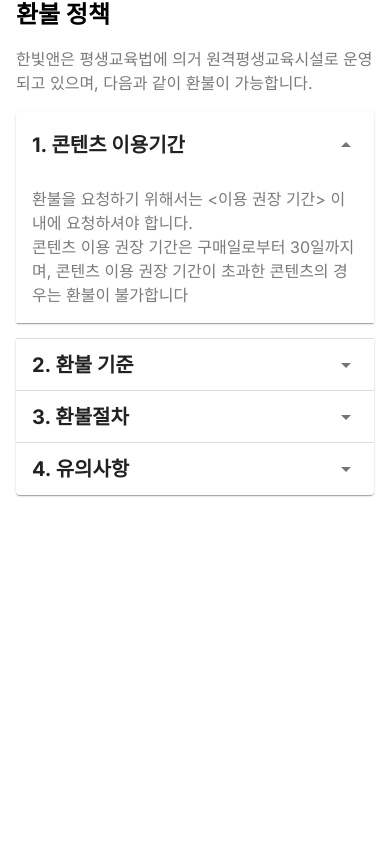
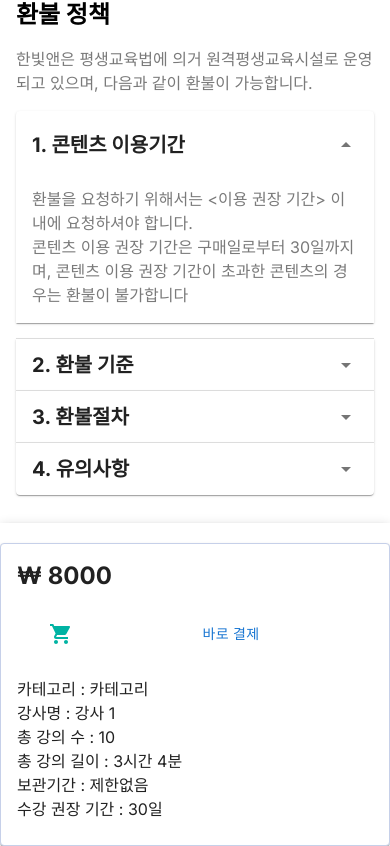
Before and after one commit to Ariel-92/hanbit-subject, a Next.js app: page /product/001 in a window 390 px wide. Shown: the part 3083-3929 px from the top of the page. Before the commit the page ends 3606 px from the top, so only its background shows below. Built offline with nearby package versions, Linux system fonts and the light colour scheme.

Commit message:
add purchase card

```diff
--- a/app/product/[productNo]/page.tsx
+++ b/app/product/[productNo]/page.tsx
@@ -102,7 +102,17 @@ export default function ProductDetailPage({ params }: ProductDetailProps) {
         reviewRate: 3,
         reviewDate: "2024-01-05",
       }
-    ]
+    ],
+    purchaseInfo: {
+      salePrice: 8000,
+      norPrice: 10000,
+      category: "카테고리",
+      author: "강사 1",
+      totalPlayTerm: 10,
+      totalPlayTime: "3시간 4분",
+      storagePeriod: "제한없음",
+      recommendPeriod: "30일"
+    }
   }
 
   return (
--- a/components/product/product-detail.tsx
+++ b/components/product/product-detail.tsx
@@ -7,6 +7,7 @@ import ProductDetailRelatedContents from "@/components/product/product-detail/pr
 import ProductDetailReview from "@/components/product/product-detail/product-detail-review"
 import ProductDetailRefundPolicy from "@/components/product/product-detail/product-detail-refund-policy"
 import ProductDetailContentsTab from "@/components/product/product-detail/product-detail-contents-tab"
+import ProductPurchaseCard from "@/components/product/product-detail/product-purchase-card"
 
 interface ProductDetailProps {
   productData: ProductInfo
@@ -16,8 +17,9 @@ export default function ProductDetail({ productData }: ProductDetailProps) {
   return (
     <>
       <ProductDetailBasicInfo productNm={productData.productNm} tags={productData.tags} imgPath={productData.imgPath} />
-      <div className="max-w-[1140px] mx-auto">
-        <ProductDetailContentsTab productData={productData} />
+      <div className="max-w-[1140px] mx-auto md:flex">
+        <ProductDetailContentsTab className="w-full" productData={productData} />
+        <div className="md:ml-5 w-full md:w-1/2"><ProductPurchaseCard purchaseInfo={productData.purchaseInfo}/></div>
       </div>
     </>
   )
--- a/components/product/product-detail/product-detail-contents-tab.tsx
+++ b/components/product/product-detail/product-detail-contents-tab.tsx
@@ -12,9 +12,10 @@ import type { ProductInfo } from "@/types/product/product-type"
 
 interface ProductDetailContentsTabProps {
   productData: ProductInfo
+  className?: string
 }
 
-export default function ProductDetailContentsTab({ productData }: ProductDetailContentsTabProps) {
+export default function ProductDetailContentsTab({ productData, className }: ProductDetailContentsTabProps) {
   const [currentTab, setCurrentTab] = useState(0)
 
   const handleChange = (event: SyntheticEvent, newValue: number) => {
@@ -22,7 +23,7 @@ export default function ProductDetailContentsTab({ productData }: ProductDetailC
   }
 
   return (
-    <>
+    <div className={className}>
       <AppBar className="border-0 shadow-none" position="sticky" color="inherit">
         <Tabs value={currentTab} onChange={handleChange} className="border-b">
           <Tab label="소개" />
@@ -44,7 +45,7 @@ export default function ProductDetailContentsTab({ productData }: ProductDetailC
           <ProductDetailReview reviews={productData.reviews} />
         </TabPanel>
       </div>
-    </>
+    </div>
   )
 }
 
--- a/components/product/product-detail/product-detail-related-contents.tsx
+++ b/components/product/product-detail/product-detail-related-contents.tsx
@@ -16,8 +16,8 @@ export default function ProductDetailRelatedContents({ relatedContents }: Produc
       </H>
       <div className="grid grid-cols-1 md:grid-cols-2">
         {relatedContents &&
-          relatedContents.map((content) => (
-            <div key={content.url} className="max-w-80 mx-auto mb-4">
+          relatedContents.map((content, index) => (
+            <div key={content.url + index} className="max-w-80 mx-auto mb-4">
               <Link href={content.url}>
                 <Image className="mb-4" src={content.imgPath} alt={content.title} width={320} height={480} />
               </Link>
--- /dev/null
+++ b/components/product/product-detail/product-purchase-card.tsx
@@ -0,0 +1,36 @@
+import { AppBar, Button, Card, CardActions, CardContent } from "@mui/material"
+import ShoppingCartIcon from "@mui/icons-material/ShoppingCart"
+import H from "@/components/common/h"
+import { ProductPurchaseInfo } from "@/types/product/product-type"
+
+interface ProductPurchaseCardProps {
+  purchaseInfo: ProductPurchaseInfo
+}
+
+export default function ProductPurchaseCard({ purchaseInfo }: ProductPurchaseCardProps) {
+  return (
+    <AppBar className="border-0 shadow-none" position="sticky" color="inherit">
+      <Card className="border border-[#c6d0e9] mt-5 shadow-none sticky">
+        <CardContent>
+          <H as={'h2'}>₩ {purchaseInfo.salePrice}</H>
+        </CardContent>
+        <CardActions className="mx-5">
+          <Button>
+            <ShoppingCartIcon className="text-accent" color="inherit" />
+          </Button>
+          <Button className="w-full bg-accent text-white font-bold hover:bg-[#11C4B4]">바로 결제</Button>
+        </CardActions>
+        <CardContent>
+          <ul>
+            <li>카테고리 : {purchaseInfo.category}</li>
+            <li>강사명 : {purchaseInfo.author}</li>
+            <li>총 강의 수 : {purchaseInfo.totalPlayTerm}</li>
+            <li>총 강의 길이 : {purchaseInfo.totalPlayTime}</li>
+            <li>보관기간 : {purchaseInfo.storagePeriod}</li>
+            <li>수강 권장 기간 : {purchaseInfo.recommendPeriod}</li>
+          </ul>
+        </CardContent>
+      </Card>
+    </AppBar>
+  )
+}
```
Also changed, not shown: types/product/product-type.ts (+12 -0 lines).
